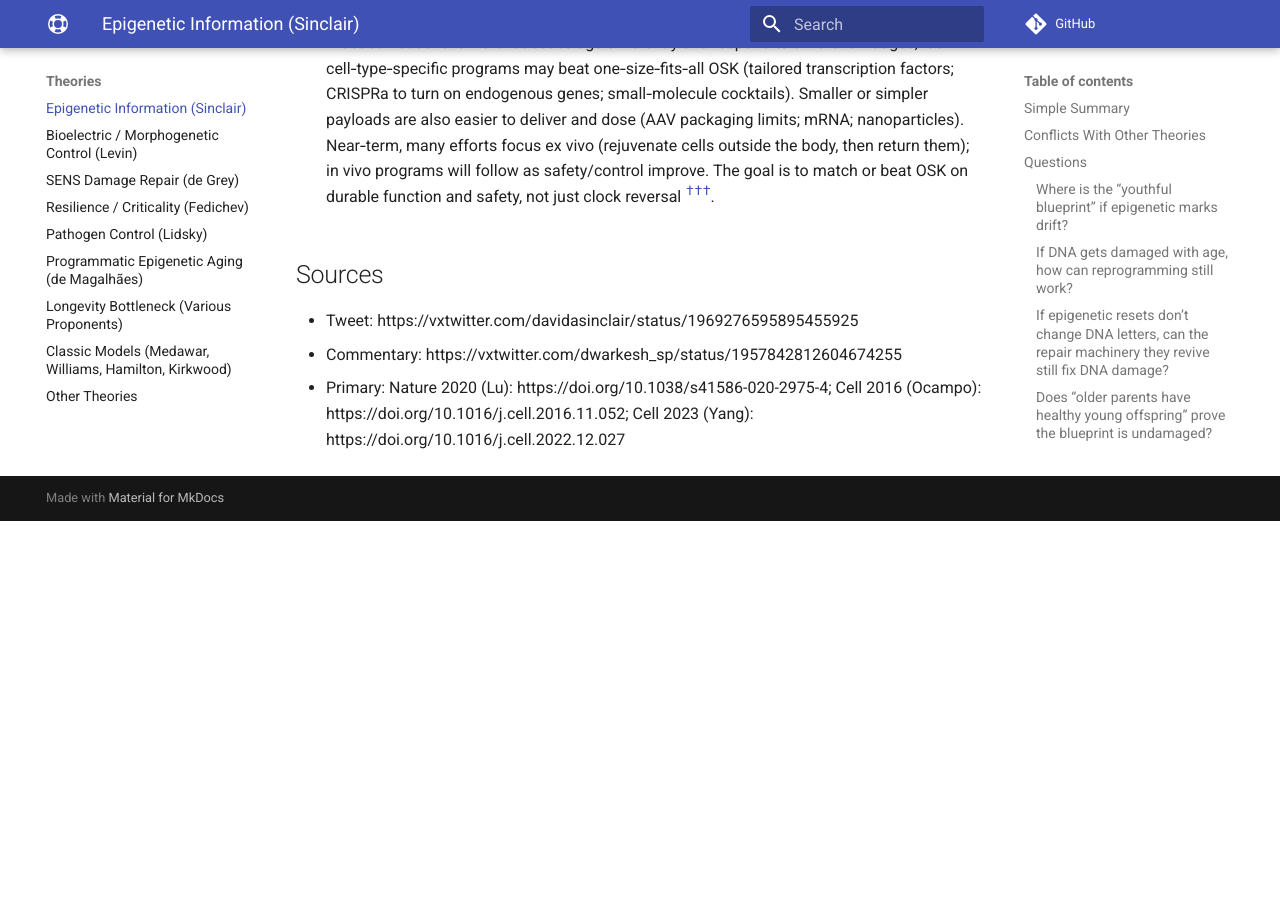
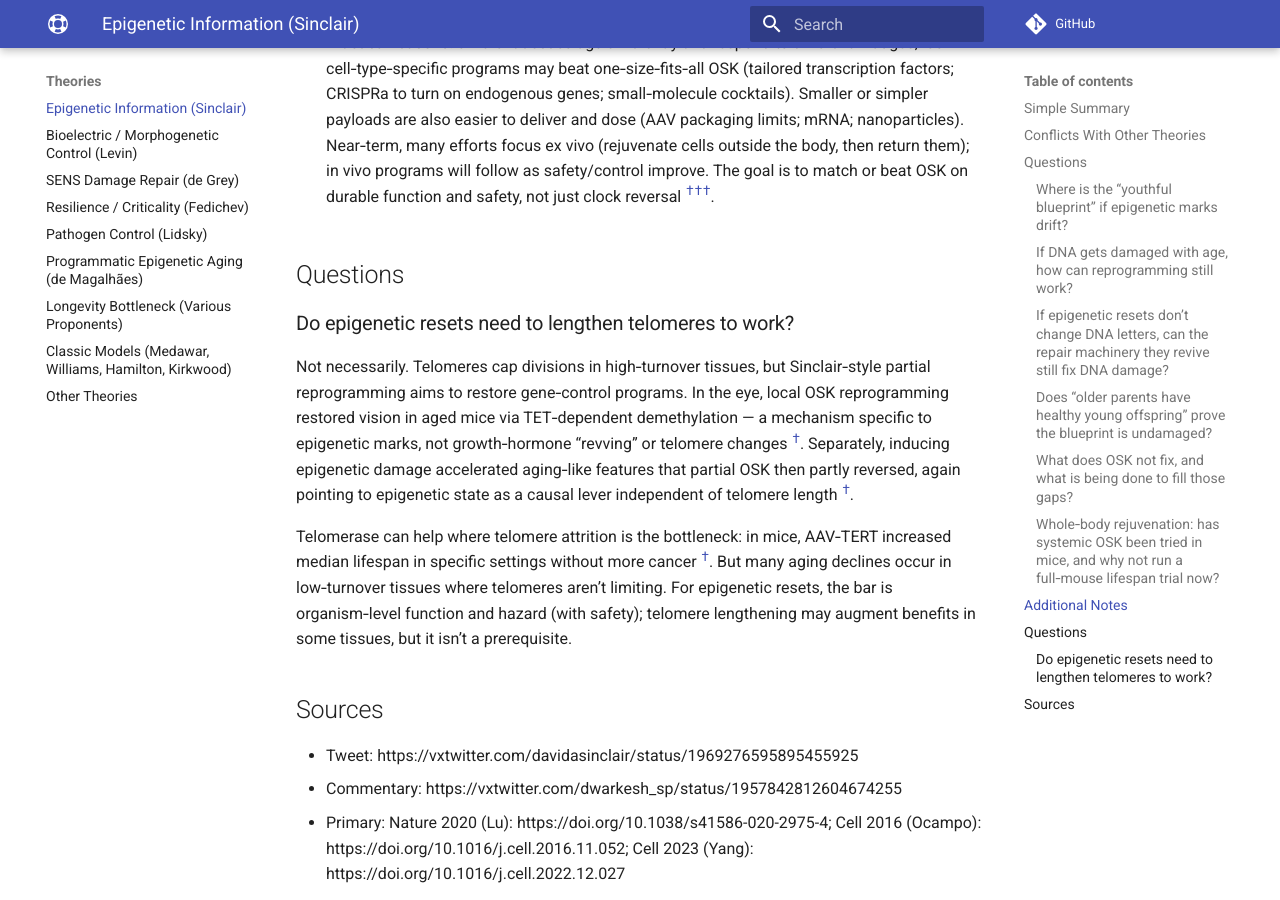
Before and after one commit to djgish485/project-lifespan, an MkDocs documentation site: the page built from docs/theories/epigenetic_information.md, in a window 1280 px wide and 900 px high, scrolled down 4973 px. Built offline with MkDocs 1.6.1 and Material for MkDocs 9.7.7, drawn with Linux system fonts in a browser that asks for light colours; comment, search, counter and statistics services are not loaded; before the commit the page ends 5494 px from its top, so only the background shows below that.

Commit message:
docs(theories): add telomere Q&A to Epigenetic Information (Sinclair) page

```diff
--- a/docs/theories/epigenetic_information.md
+++ b/docs/theories/epigenetic_information.md
@@ -128,6 +128,14 @@ Nevertheless, none of these cautions seem compelling enough to delay well‑desi
 
     Practical reasons: different tissues age differently and respond to different “nudges,” so cell‑type‑specific programs may beat one‑size‑fits‑all OSK (tailored transcription factors; CRISPRa to turn on endogenous genes; small‑molecule cocktails). Smaller or simpler payloads are also easier to deliver and dose (AAV packaging limits; mRNA; nanoparticles). Near‑term, many efforts focus ex vivo (rejuvenate cells outside the body, then return them); in vivo programs will follow as safety/control improve. The goal is to match or beat OSK on durable function and safety, not just clock reversal <sup><a class="ref-pop" href="https://doi.org/10.1038/s41586-020-2975-4" data-ref-url="https://doi.org/10.1038/s41586-020-2975-4" data-ref-summary="Nature (2020): OSK restores vision and reverses epigenetic age in mouse retina; proof-of-concept for partial reprogramming.">†</a></sup><sup><a class="ref-pop" href="https://doi.org/10.1016/j.cell.2016.11.052" data-ref-url="https://doi.org/10.1016/j.cell.2016.11.052" data-ref-summary="Cell (2016): in‑vivo partial reprogramming improves hallmarks in progeroid mice; continuous expression raises tumor risk; cyclic dosing helps.">†</a></sup><sup><a class="ref-pop" href="https://www.youtube.com/watch?v=XCLODgdCmKA" data-ref-url="https://www.youtube.com/watch?v=XCLODgdCmKA" data-ref-summary="Interview: Jacob Kimmel (NewLimit) discusses partial reprogramming programs beyond classic Yamanaka factors.">†</a></sup>.
 
+## Questions
+
+### Do epigenetic resets need to lengthen telomeres to work?
+
+Not necessarily. Telomeres cap divisions in high‑turnover tissues, but Sinclair‑style partial reprogramming aims to restore gene‑control programs. In the eye, local OSK reprogramming restored vision in aged mice via TET‑dependent demethylation — a mechanism specific to epigenetic marks, not growth‑hormone “revving” or telomere changes <sup><a class="ref-pop" href="https://doi.org/10.1038/s41586-020-2975-4" data-ref-url="https://doi.org/10.1038/s41586-020-2975-4" data-ref-summary="Lu et al., Nature 2020: OSK in adult/aged retina restores function via TET‑dependent demethylation.">†</a></sup>. Separately, inducing epigenetic damage accelerated aging‑like features that partial OSK then partly reversed, again pointing to epigenetic state as a causal lever independent of telomere length <sup><a class="ref-pop" href="https://doi.org/10.1016/j.cell.2022.12.027" data-ref-url="https://doi.org/10.1016/j.cell.2022.12.027" data-ref-summary="Yang et al., Cell 2023: epigenetic damage drives aging‑like phenotypes; partial OSK rescues.">†</a></sup>.
+
+Telomerase can help where telomere attrition is the bottleneck: in mice, AAV‑TERT increased median lifespan in specific settings without more cancer <sup><a class="ref-pop" href="https://doi.org/10.1002/emmm.201200245" data-ref-url="https://doi.org/10.1002/emmm.201200245" data-ref-summary="de Jesus et al., EMBO Mol Med 2012: telomerase gene therapy increased median lifespan in adult/old mice.">†</a></sup>. But many aging declines occur in low‑turnover tissues where telomeres aren’t limiting. For epigenetic resets, the bar is organism‑level function and hazard (with safety); telomere lengthening may augment benefits in some tissues, but it isn’t a prerequisite.
+
 ## Sources
 
 - Tweet: https://vxtwitter.com/davidasinclair/status/1969276595895455925
```
